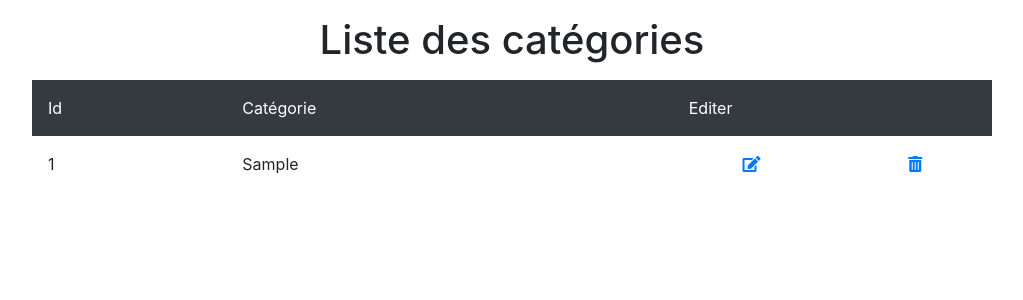
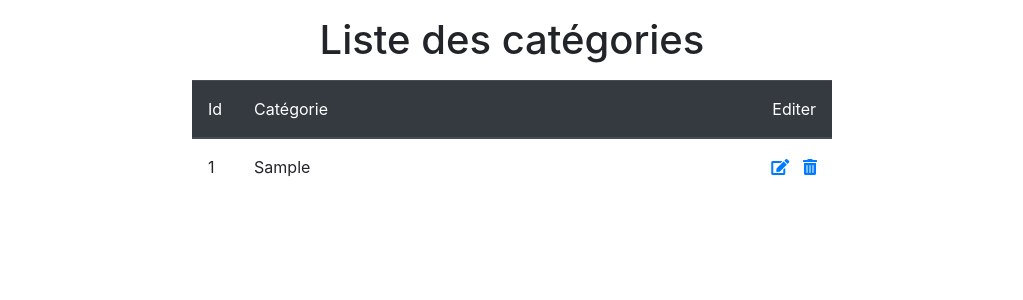
Before and after one commit to Waltercalling/videogames, a PHP site: page /list-category.php in a window 1280 px wide. Shown: the part 56-356 px from the top of the page, without its empty margins (128-1151 px from the left). Run offline with PHP 8.4, Linux system fonts and the light colour scheme; tables that the repository leaves empty hold one stand-in row (values such as "Sample post").

Commit message:
Update list-category.php

```diff
--- a/list-category.php
+++ b/list-category.php
@@ -21,18 +21,18 @@
           // echo'<pre>';
           // var_dump($categorydel);
 	?>
-<table class="w-75 m-auto">
-		<thead class="bg-dark text-white">
-			<th class="p-3">Id</th>
-			<th class="p-3">Catégorie</th>
-			<th class="p-3">Editer</th>
+<table class="w-50 m-auto table">
+		<thead class="thead-dark text-white">
+			<th scope="col" class="p-3">Id</th>
+			<th scope="col" class="p-3 w-100">Catégorie</th>
+			<th scope="col" class="p-3 text-center w-25">Editer</th>
 
 		</thead>
 
 		<tbody>
 			<?php foreach ($listCategory as $key => $value): ?>
 			<tr>
-				<td class="p-3"><?= $value['id_category']; ?></td>
+				<td class="p-3" scope="row"><?= $value['id_category']; ?></td>
 				<td class="p-3"><?= $value['type']; ?></td>
 				<td class="text-right align-middle">
 					<div class="d-flex flex-lg-row justify-content-lg-around">
```
